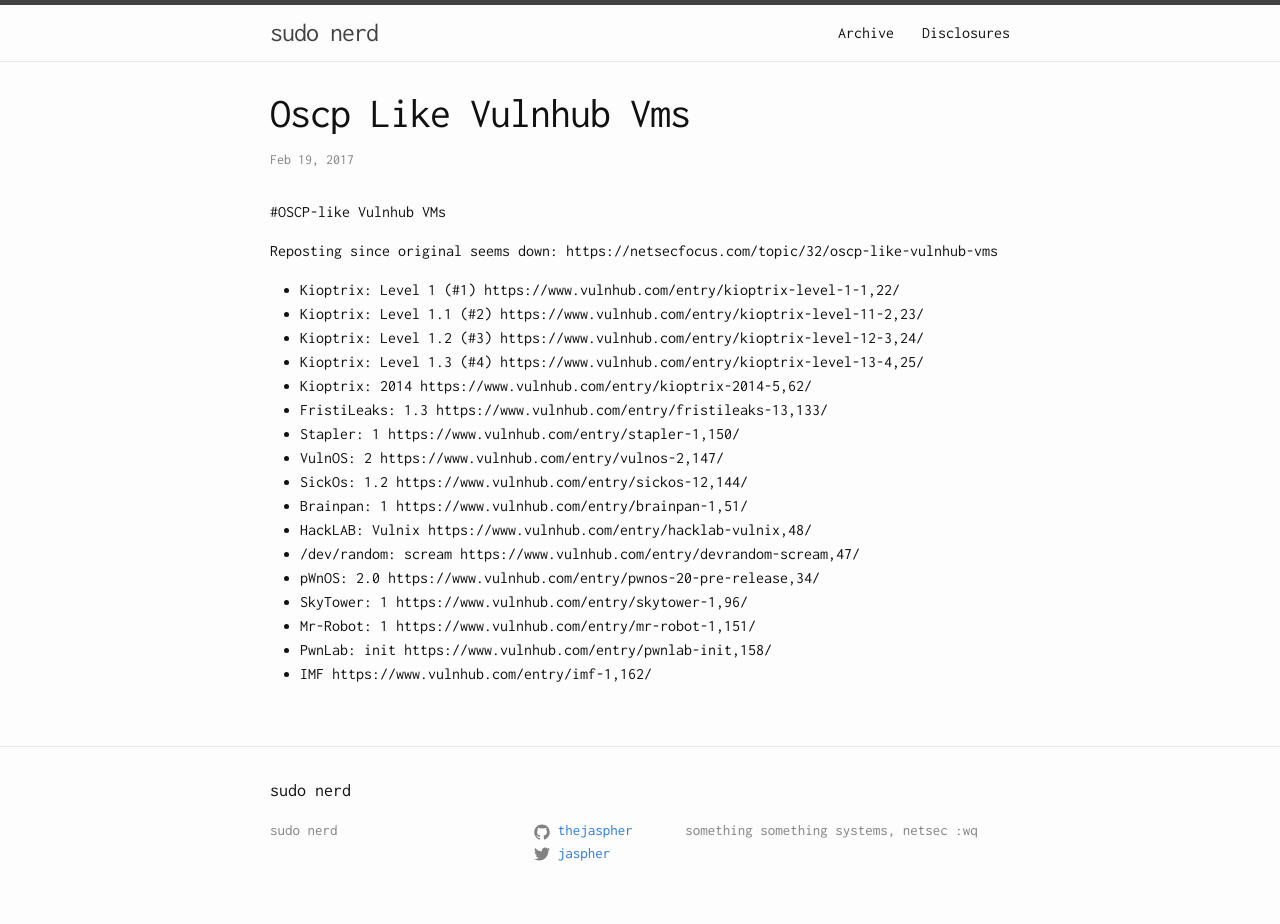
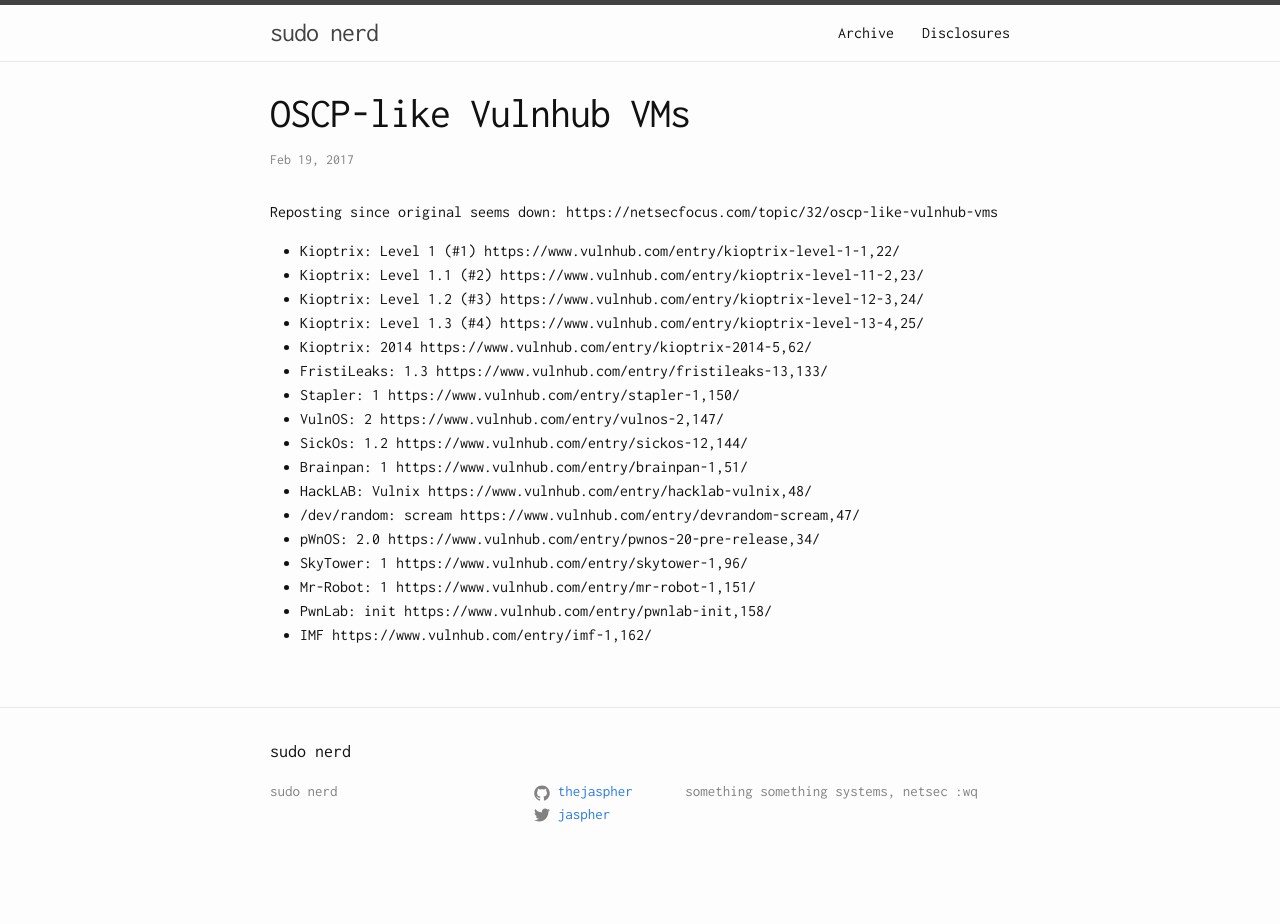
Before and after one commit to educationnull/thejaspher.github.io, a Jekyll site: the page built from _posts/2017-02-19-oscp-like-vulnhub-vms.markdown, in a window 1280 px wide. Built offline with Jekyll 4.4.1, drawn with Linux system fonts in a browser that asks for light colours; our own code applies the rules of GitHub Pages for plain Markdown files; after the commit the page ends 900 px from its top, so only the background shows below that; part of the change alters nothing that is shown.

Commit message:
Update 2017-02-19-oscp-like-vulnhub-vms.markdown

```diff
--- a/_posts/2017-02-19-oscp-like-vulnhub-vms.markdown
+++ b/_posts/2017-02-19-oscp-like-vulnhub-vms.markdown
@@ -1,4 +1,10 @@
-#OSCP-like Vulnhub VMs
+---
+layout: post
+title: "OSCP-like Vulnhub VMs"
+date: 2017-02-19
+tags: netsec
+---
+
 
 Reposting since original seems down: https://netsecfocus.com/topic/32/oscp-like-vulnhub-vms
 
```
